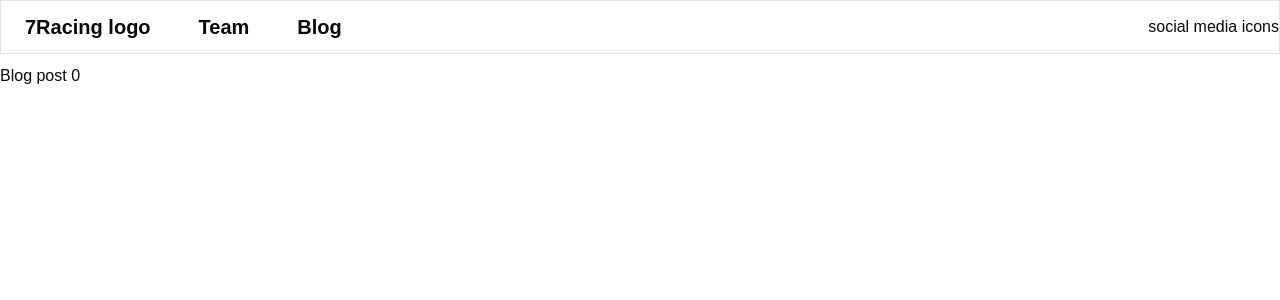
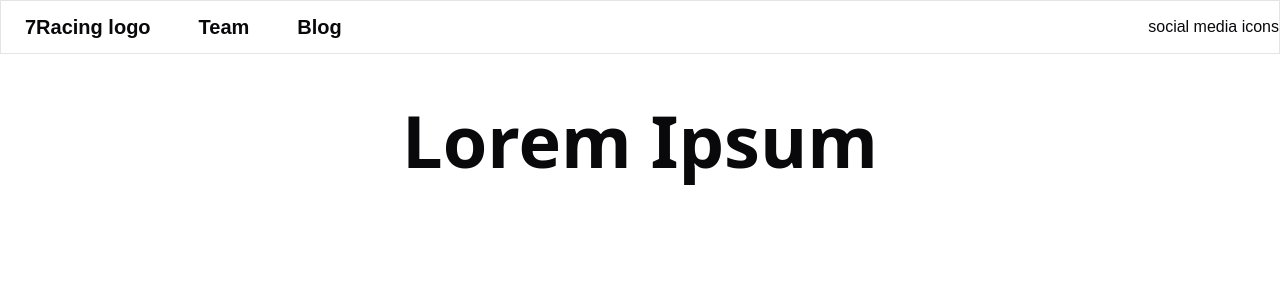
Before and after one commit to yeditepesevenracing/7racing-web, a Next.js app: page /blogpost/0 in a window 1280 px wide. Shown: the top 300 px of the page. Built offline with nearby package versions, Linux system fonts and the light colour scheme.

Commit message:
Started working on blog post page.

```diff
--- a/src/app/blogpost/[id]/page.tsx
+++ b/src/app/blogpost/[id]/page.tsx
@@ -1,6 +1,12 @@
+import Title from "@/components/common/title";
+
 const BlogPost = async ({ params }: { params: Promise<{ id: number }> }) => {
   const id = (await params).id;
-  return <h1>Blog post {id}</h1>;
+  return (
+    <>
+      <Title text="Lorem Ipsum" className="flex justify-center" />
+    </>
+  );
 };
 
 export default BlogPost;
--- a/src/components/common/title.tsx
+++ b/src/components/common/title.tsx
@@ -1,9 +1,16 @@
+import { cn } from "@/lib/utils";
+
 interface TitleProps {
   text: string;
+  className?: string;
 }
 
-const Title = ({ text }: TitleProps) => {
-  return <h1 className="font-sans font-extrabold text-7xl m-10">{text}</h1>;
+const Title = ({ text, className }: TitleProps) => {
+  return (
+    <h1 className={cn("font-sans font-extrabold text-7xl m-10", className)}>
+      {text}
+    </h1>
+  );
 };
 
 export default Title;
```
